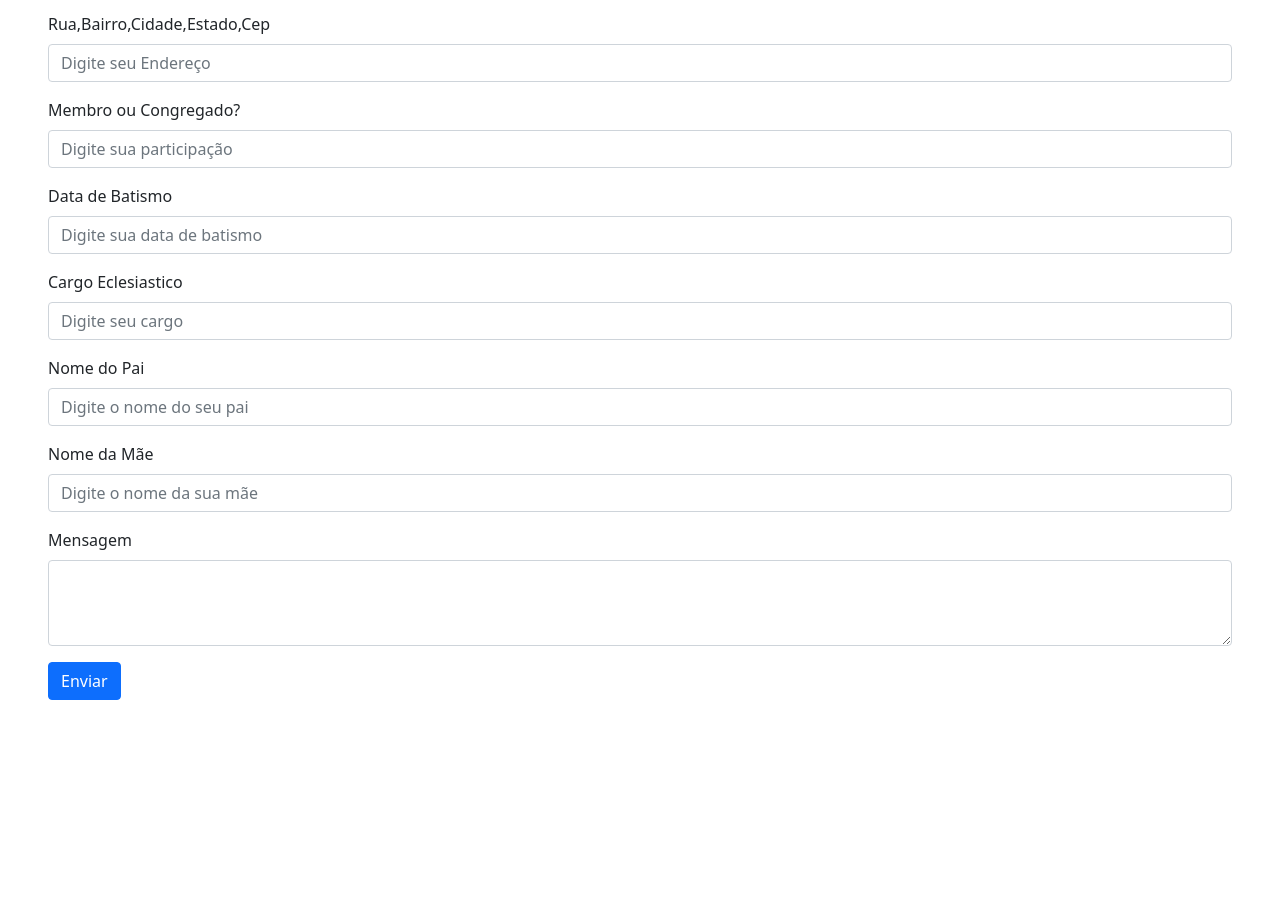
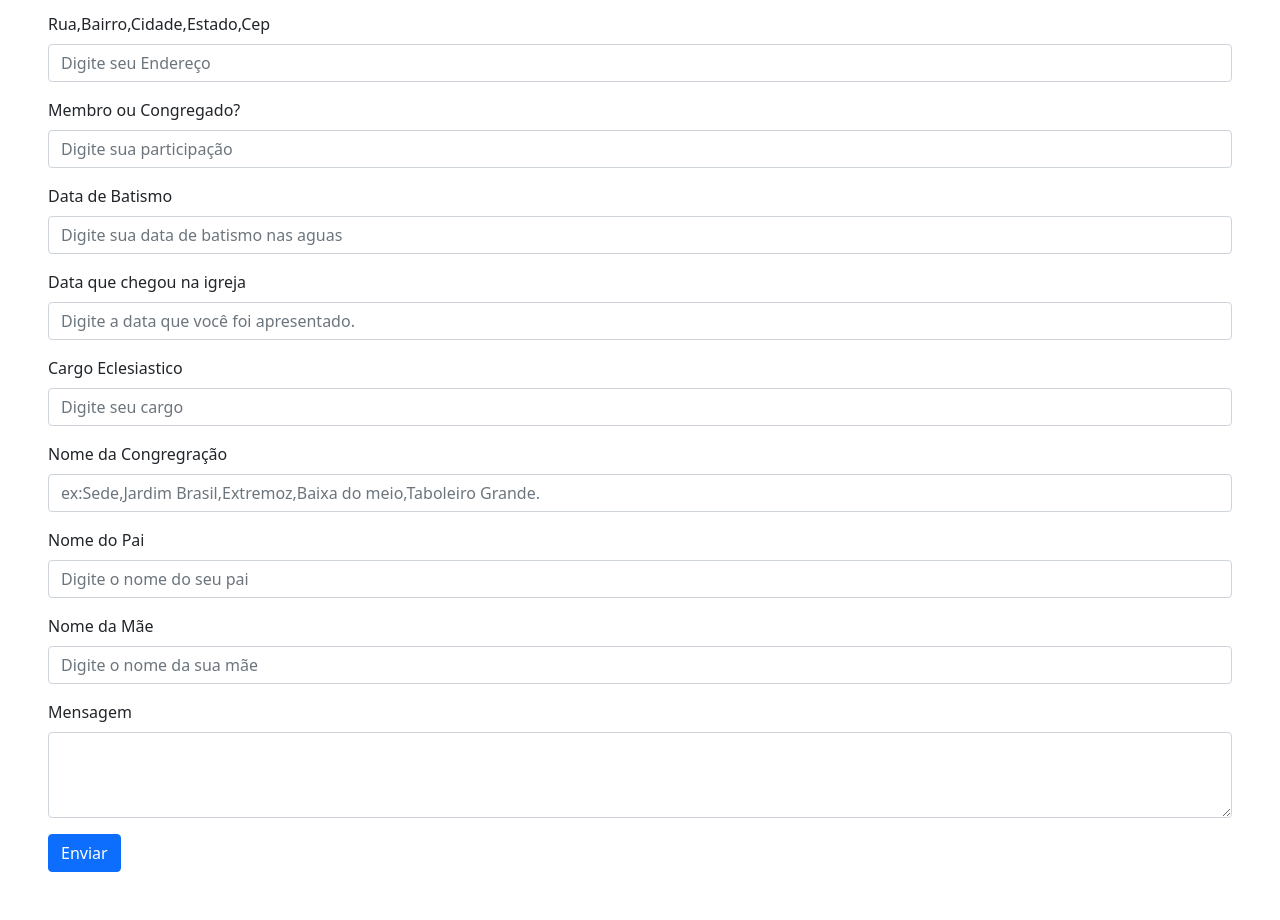
Before and after one commit to davi41229/formulario-flask, a Flask app: page / in a window 1280 px wide. Shown: the part 608-1528 px from the top of the page. Before the commit the page ends 1308 px from the top, so only its background shows below. Run offline with Flask 2, Linux system fonts and the light colour scheme; parts of the project's set-up code (start-up, migrations or seed data) failed here and were passed over; some libraries are stand-ins or nearby versions.

Commit message:
Update index.html

```diff
--- a/templates/index.html
+++ b/templates/index.html
@@ -86,12 +86,22 @@
         <div class="mb-3">
           <label for="exampleFormControlInput1" class="form-label">Data de Batismo</label>
           <input type="text" name="batismo" class="form-control" id="exampleFormControlInput1"
-            placeholder="Digite sua data de batismo" required>
+            placeholder="Digite sua data de batismo nas aguas" required>
+        </div>
+        <div class="mb-3">
+          <label for="exampleFormControlInput1" class="form-label">Data que chegou na igreja</label>
+          <input type="text" name="chegada" class="form-control" id="exampleFormControlInput1"
+            placeholder="Digite a data que você foi apresentado." required>
         </div>
         <div class="mb-3">
           <label for="exampleFormControlInput1" class="form-label">Cargo Eclesiastico</label>
           <input type="text" name="cargo" class="form-control" id="exampleFormControlInput1"
             placeholder="Digite seu cargo" required>
+        </div>
+        <div class="mb-3">
+          <label for="exampleFormControlInput1" class="form-label">Nome da Congregração </label>
+          <input type="text" name="congregacao" class="form-control" id="exampleFormControlInput1"
+            placeholder="ex:Sede,Jardim Brasil,Extremoz,Baixa do meio,Taboleiro Grande." required>
         </div>
         <div class="mb-3">
           <label for="exampleFormControlInput1" class="form-label">Nome do Pai</label>
```
